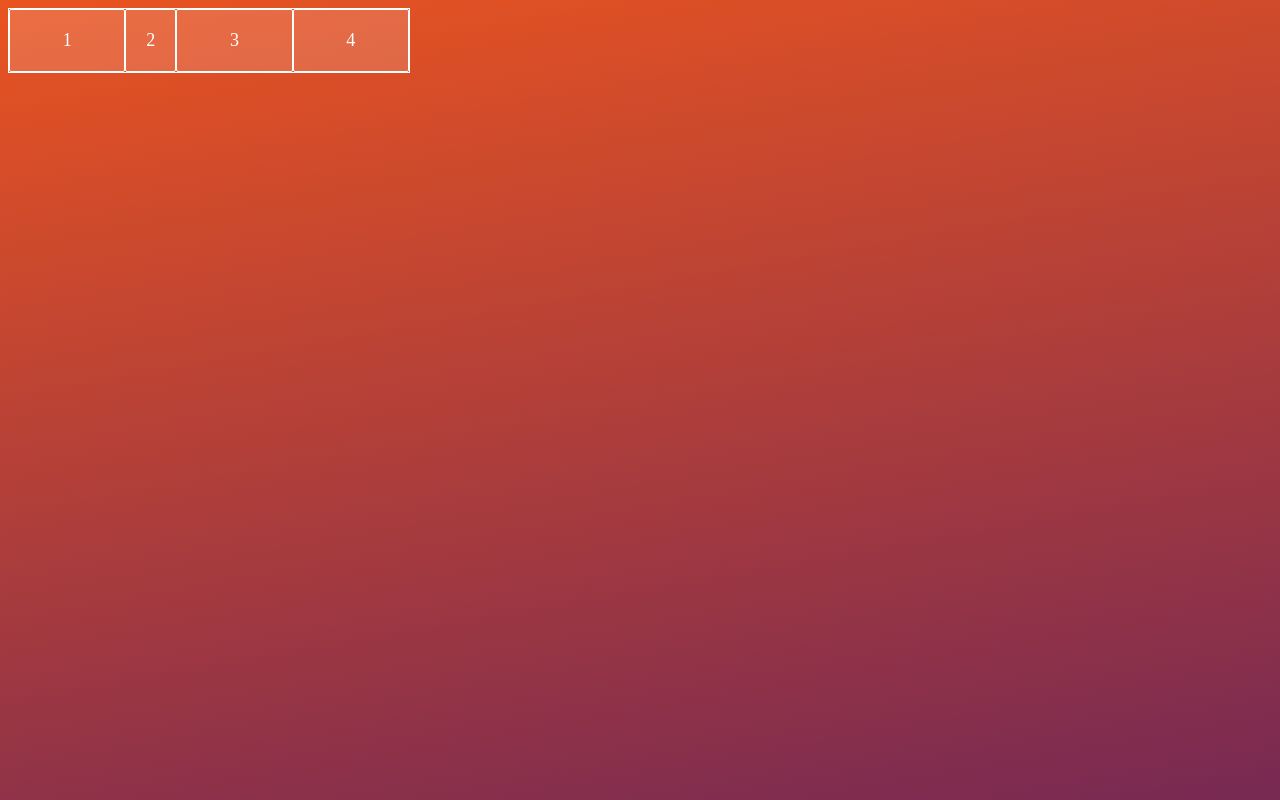
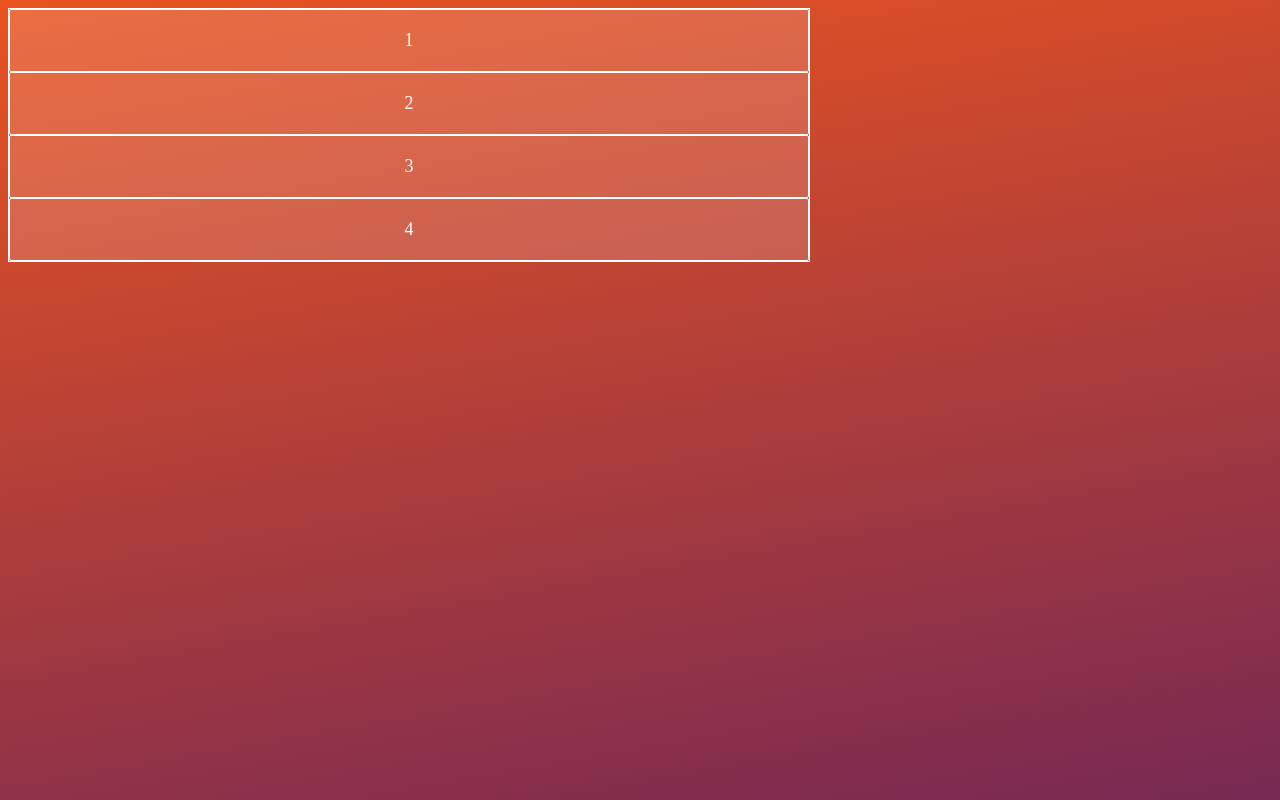
Before and after one commit to kk-o/css-flexbox, a website: page src/index.html in a window 1280 px wide. Drawn offline with Linux system fonts and the light colour scheme.

Commit message:
Flex Column

```diff
--- a/src/css/main.css
+++ b/src/css/main.css
@@ -11,22 +11,25 @@
 
 .container {
   display: flex;
-  flex-flow: row;
+  flex-direction: column;
   border: 1px solid #fff;
-  width: 400px;
+  width: 800px;
 }
 
 .container div {
   float: right;
-  width: 100px;
+  flex-basis: auto;
   margin: 0;
 }
 
 .container div:nth-child(2) {
-  flex-shrink: 9;
+
+
 }
 
 .container div:nth-child(3) {
+
+
 }
 
 /*
```
